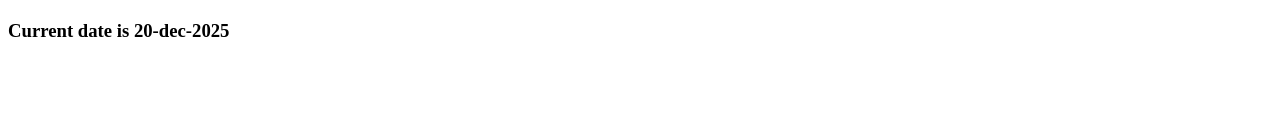
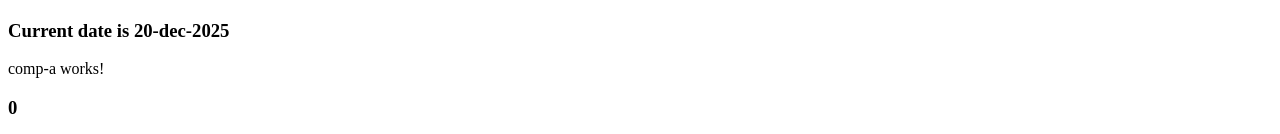
Before and after one commit to PavelNovik/angular-instagram-learning, an Angular app: page / in a window 1280 px wide. Shown: the part 818-952 px from the top of the page. Before the commit the page ends 878 px from the top, so only its background shows below. Built offline with nearby package versions, Linux system fonts and the light colour scheme.

Commit message:
add new component and service, init service in app config

```diff
--- a/src/app/app.config.ts
+++ b/src/app/app.config.ts
@@ -2,10 +2,8 @@ import { ApplicationConfig, provideBrowserGlobalErrorListeners } from '@angular/
 import { provideRouter } from '@angular/router';
 
 import { routes } from './app.routes';
+import { ValueService } from './services/value.service';
 
 export const appConfig: ApplicationConfig = {
-  providers: [
-    provideBrowserGlobalErrorListeners(),
-    provideRouter(routes)
-  ]
+  providers: [provideBrowserGlobalErrorListeners(), provideRouter(routes), ValueService],
 };
--- a/src/app/app.html
+++ b/src/app/app.html
@@ -44,3 +44,4 @@
   {{ lorem | slice: 0:19 }}
 </h5>
 <inst-fruit/>
+<inst-comp-a/>
--- a/src/app/app.ts
+++ b/src/app/app.ts
@@ -3,13 +3,15 @@ import { FormsModule } from '@angular/forms';
 import { Child } from '../child/child';
 import { Fruit } from '../fruit/fruit';
 import { SlicePipe } from '@angular/common';
+import { CompA } from './comp-a/comp-a';
 
 @Component({
   selector: 'inst-root',
   standalone: true,
-  imports: [FormsModule, Child, Fruit, SlicePipe],
+  imports: [FormsModule, Child, Fruit, SlicePipe, CompA],
   templateUrl: './app.html',
   styleUrls: ['./app.scss'],
+  providers: [],
 })
 export class App {
   lorem =
--- /dev/null
+++ b/src/app/comp-a/comp-a.html
@@ -0,0 +1,2 @@
+<p>comp-a works!</p>
+<h3>{{ test }}</h3>
--- /dev/null
+++ b/src/app/comp-a/comp-a.ts
@@ -0,0 +1,13 @@
+import { Component } from '@angular/core';
+import { ValueService } from '../services/value.service';
+
+@Component({
+  selector: 'inst-comp-a',
+  imports: [],
+  templateUrl: './comp-a.html',
+  styleUrl: './comp-a.scss',
+})
+export class CompA {
+  constructor(private valueService: ValueService) {}
+  test = 0;
+}
--- /dev/null
+++ b/src/app/services/value.service.ts
@@ -0,0 +1 @@
+export class ValueService {}
```
Also changed, not shown: src/app/comp-a/comp-a.scss (added).
